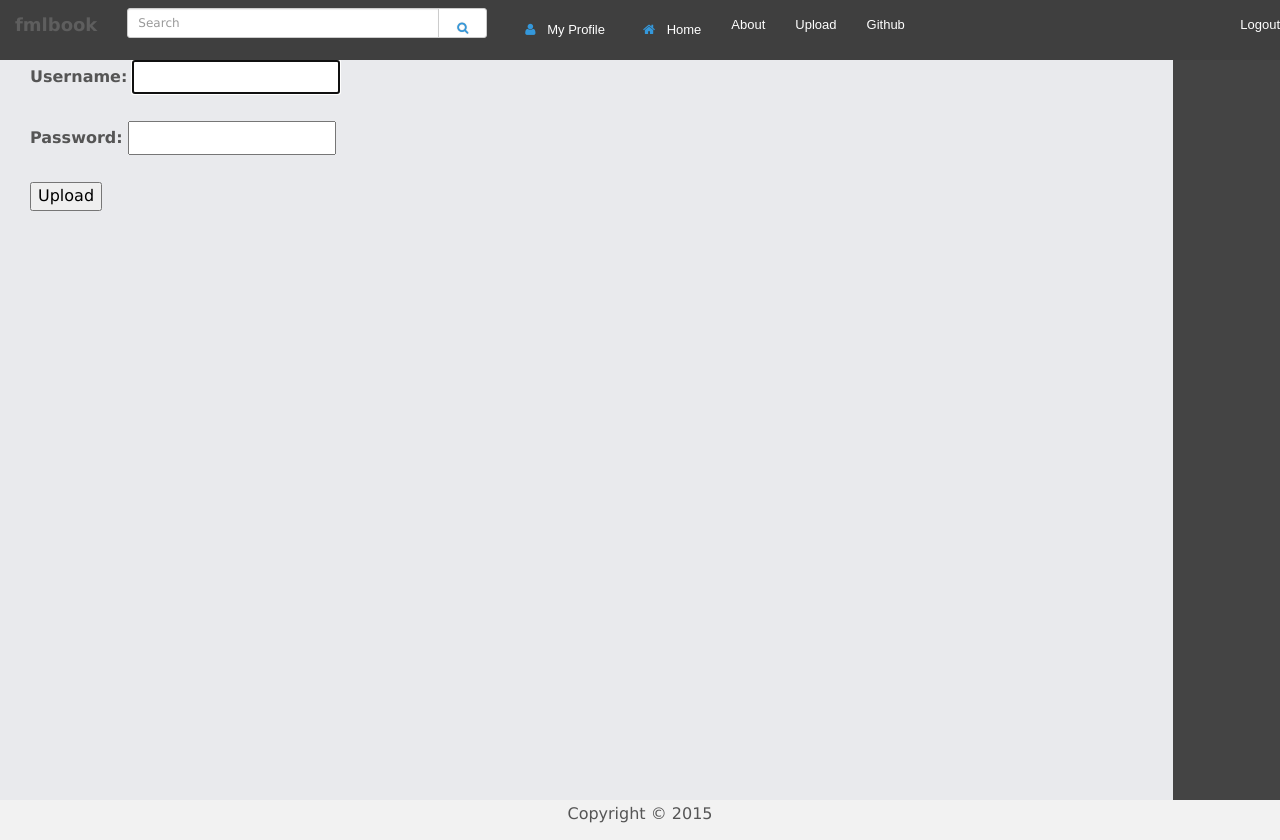
After one commit to yourbuddyconner/CS399-social, a Django app: template app/templates/profile_picture.html in a window 1280 px wide. The commit adds this page. Shown: the top 840 px of the page. Run offline with Django 3.2, Linux system fonts and the light colour scheme; the template is opened without the code that fills it: values that come from a table or form of the project are taken from there, others are empty; some libraries are stand-ins or nearby versions.

Commit message:
Added Upload Image Template

```diff
--- a/app/templates/base.html
+++ b/app/templates/base.html
@@ -63,8 +63,12 @@
 
                       </li>
 
-						<li>
+		      <li>
                         <a href='{% url "about" %}'>About</a>
+                      </li>
+
+                       <li>
+                        <a href='{% url "profile_picture" %}'>Upload</a>
                       </li>
                         <li>
                         <a href= https://github.com/yourbuddyconner/CS399-social>Github</a>
--- /dev/null
+++ b/app/templates/profile_picture.html
@@ -0,0 +1,11 @@
+{% extends "base.html" %}
+
+{% load bootstrap3 %}
+
+{% block content %}
+    <form action="{% url "profile_picture" %}" method="post" enctype="multipart/form-data">
+	{% csrf_token %}
+	{{ form.as_p }}
+	<input type="submit" value="Upload" />
+    </form>
+{% endblock %}
```
